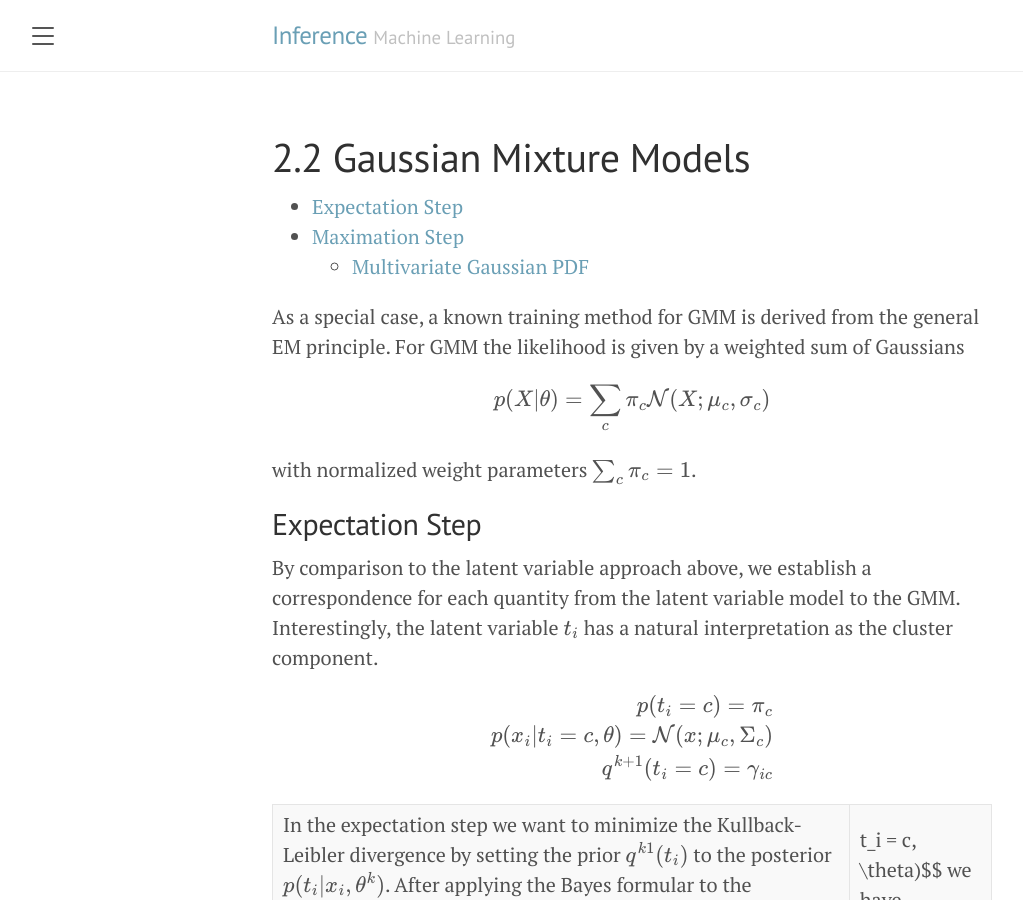
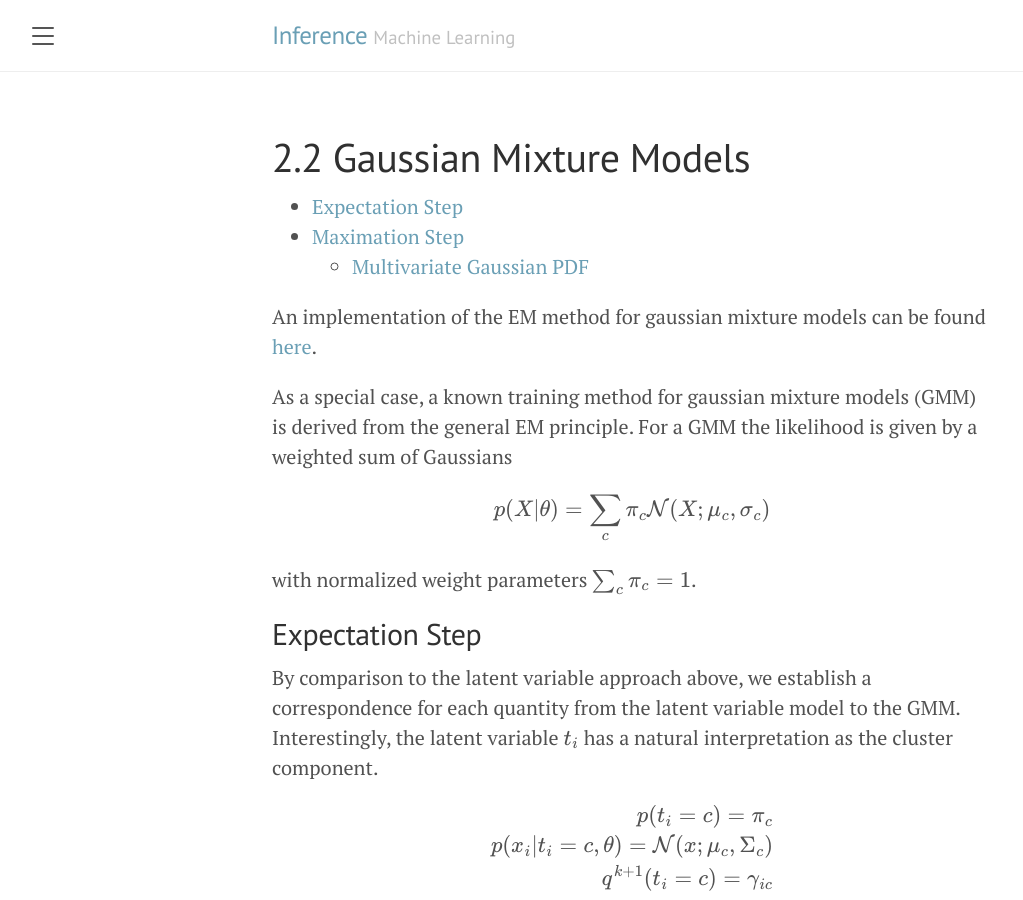
Before and after one commit to BLyndon/bayesian_methods, a Jekyll site: the page built from docs/_posts/2020-07-21-gmm.md, in a window 1280 px wide and 900 px high. Shown: the whole window, without its empty margins (8-1031 px from the left). Built offline with Jekyll 4.4.1, drawn with Linux system fonts in a browser that asks for light colours.

Commit message:
add link to notebook

```diff
--- a/docs/_posts/2020-07-21-gmm.md
+++ b/docs/_posts/2020-07-21-gmm.md
@@ -6,7 +6,9 @@ permalink: /gmm/
 * ToC
 {:toc}
 
-As a special case, a known training method for GMM is derived from the general EM principle. For GMM the likelihood is given by a weighted sum of Gaussians
+An implementation of the EM method for gaussian mixture models can be found [here](https://github.com/BLyndon/bayesian_methods/blob/master/notebooks/GMM-EM.ipynb).
+
+As a special case, a known training method for gaussian mixture models (GMM) is derived from the general EM principle. For a GMM the likelihood is given by a weighted sum of Gaussians
 
 $$
     p(X|\theta) = \sum_c \pi_c \mathcal N (X; \mu_c, \sigma_c)
```
